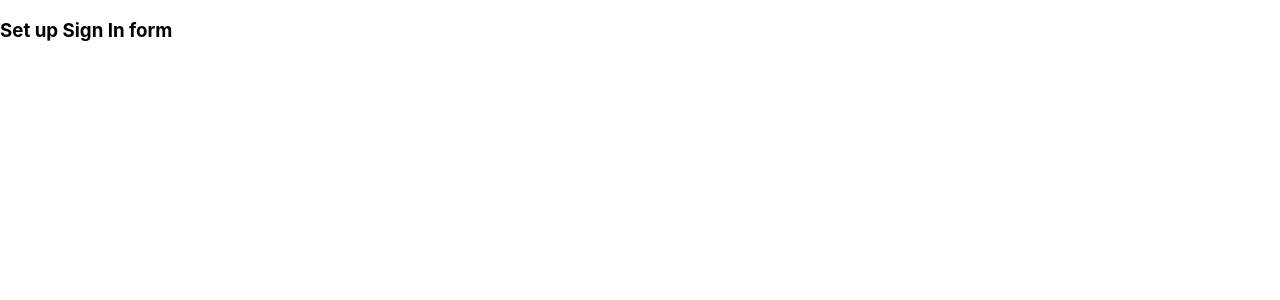
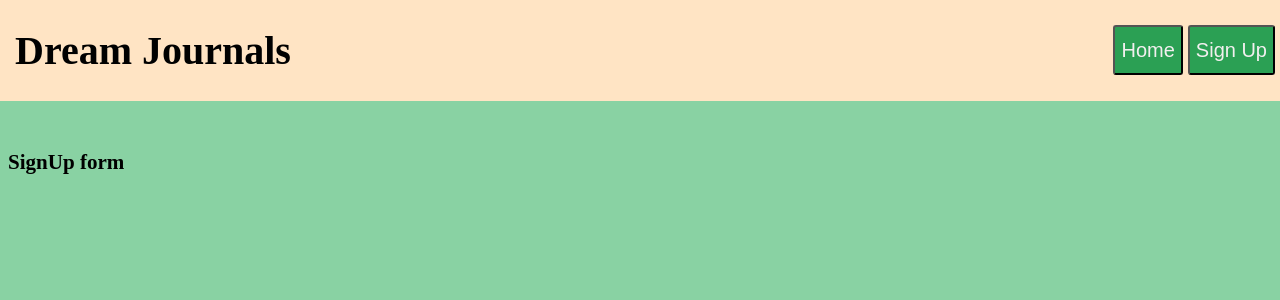
Before and after one commit to elijahchurch/dream-journals, a React (Create React App) app: page /signUp in a window 1280 px wide. Shown: the top 300 px of the page. Built offline with nearby package versions, Linux system fonts and the light colour scheme.

Commit message:
Build button links in Header component and style it to exist at the top of the page

```diff
--- a/src/components/App.js
+++ b/src/components/App.js
@@ -1,8 +1,17 @@
 import Home from "./Home";
+import { BrowserRouter as Router, Routes, Route} from "react-router-dom";
+import Header from "./Header";
+import SignUp from "./SignUp";
 
 function App() {
   return (
-    <Home/>
+    <Router>
+      <Header/>
+      <Routes>
+        <Route path="/signUp" element={<SignUp/>}/>
+        <Route path="/" element={<Home/>}/>
+      </Routes>
+    </Router>
   );
 }
 
--- a/src/components/Header.js
+++ b/src/components/Header.js
@@ -1,9 +1,16 @@
+import {Link} from "react-router-dom";
+
 function Header() {
     return (
-        <div>
-            <h1>Dream Journals</h1>
-            {/* button to go to home */}
-            {/* button to either sign up or sign out */}
+        <div id="Header">
+            <h1 id="Title">Dream Journals</h1>
+            <button className="headerButtons">
+                {/* Button text will change to sign out if you sign in */}
+                <Link className="headerLinks" to="/signUp">Sign Up</Link>
+            </button>
+            <button className="headerButtons">
+                <Link className="headerLinks" to="/">Home</Link>
+            </button>
         </div>
     )
 }
--- a/src/components/Home.js
+++ b/src/components/Home.js
@@ -7,12 +7,16 @@ function Home(){
 
     if(loggedIn) {
         return (
-            <JournalList/>
+            <div className="Content">
+                <JournalList/>
+            </div>
         )
     }
     else{
         return (
-            <SignIn/>
+            <div className="Content">
+                <SignIn/>
+            </div>
         )
     }
 }
--- a/src/components/SignUp.js
+++ b/src/components/SignUp.js
@@ -0,0 +1,9 @@
+function SignUp(){
+    return(
+        <div className="Content">
+            <h3>SignUp form</h3>
+        </div>
+    )
+}
+
+export default SignUp;
--- a/src/index.css
+++ b/src/index.css
@@ -1,13 +1,45 @@
 body {
-  margin: 0;
-  font-family: -apple-system, BlinkMacSystemFont, 'Segoe UI', 'Roboto', 'Oxygen',
-    'Ubuntu', 'Cantarell', 'Fira Sans', 'Droid Sans', 'Helvetica Neue',
-    sans-serif;
-  -webkit-font-smoothing: antialiased;
-  -moz-osx-font-smoothing: grayscale;
+  font-size: large;
+  background-color: rgb(137, 210, 163);
 }
 
-code {
-  font-family: source-code-pro, Menlo, Monaco, Consolas, 'Courier New',
-    monospace;
+/* Header Styling */
+#Header{
+  position: fixed;
+  top: 0;
+  left: 0;
+  overflow: hidden;
+  width: 100%;
+  background-color: bisque;
 }
+.headerLinks {
+  color: rgb(242, 239, 239);
+  text-decoration: none;
+  font-size: 20px;
+}
+
+#Title{
+  float: left;
+  margin-left: 15px;
+  font-size: 40px;
+}
+
+.headerButtons {
+  float: right;
+  background-color: rgb(43, 160, 84);
+  min-height: 50px;
+  margin-right: 5px;
+  border-radius: 3px;
+  margin-top: 25px;
+}
+
+
+
+
+/* Home styling */
+.Content{
+
+  margin-top: 150px;
+  margin-left: auto;
+  margin-right: auto;
+}
```
